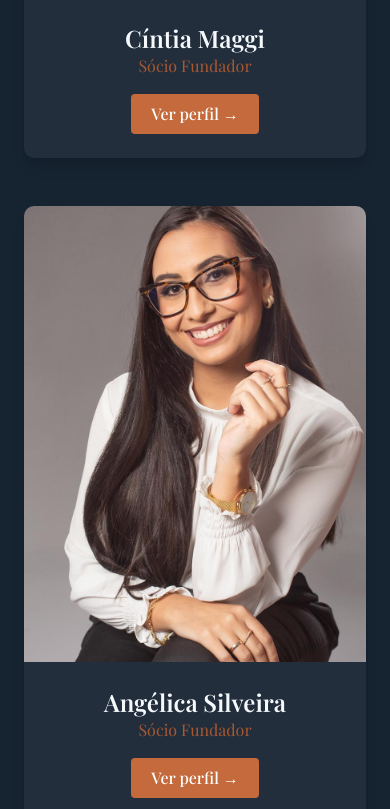
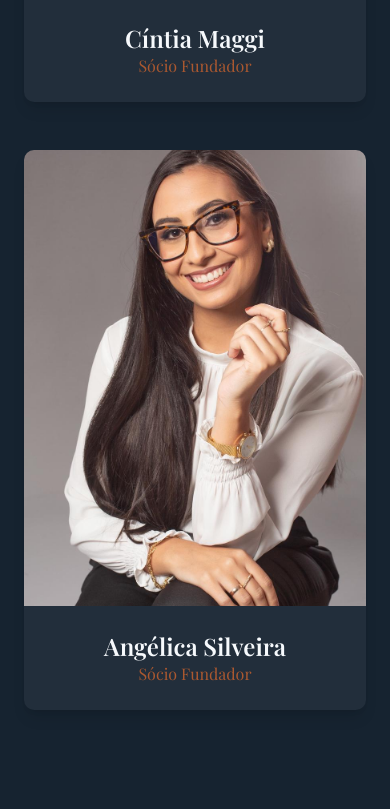
Before and after one commit to FranciscoEvaldt/Site_Maggi-Silveira, a Next.js app: page / in a window 390 px wide. Shown: the part 5515-6324 px from the top of the page. Built offline with nearby package versions, Linux system fonts and the light colour scheme; a web font is replaced by a local one.

Commit message:
update team

```diff
--- a/components/team.tsx
+++ b/components/team.tsx
@@ -54,6 +54,7 @@ export function Team() {
           {team.map((member, index) => (
             <div
               key={index}
+              onClick={() => setSelectedMember(member)}
               className="group relative rounded-xl overflow-hidden shadow-lg cursor-pointer"
             >
               <div className="relative w-full aspect-[3/4] overflow-hidden">
@@ -64,32 +65,21 @@ export function Team() {
                   className="object-cover transition duration-700 group-hover:scale-110"
                 />
 
-                {/* overlay desktop */}
-                <div className="absolute inset-0 bg-black/40 opacity-0 group-hover:opacity-100 transition duration-500 hidden md:flex items-center justify-center">
-                  <button
-                    onClick={() => setSelectedMember(member)}
-                    className="bg-[#C46A3C] text-white px-6 py-2 rounded-md font-medium hover:scale-105 transition"
-                  >
+                {/* overlay */}
+                <div className="absolute inset-0 bg-black/30 opacity-0 group-hover:opacity-100 transition duration-500 flex items-center justify-center">
+                  <span className="bg-[#C46A3C] text-white px-6 py-2 rounded-md font-medium">
                     Ver perfil →
-                  </button>
+                  </span>
                 </div>
               </div>
 
-              {/* TEXTO */}
+              {/* texto */}
               <div className="p-6 text-center bg-primary-foreground/5">
                 <h3 className="text-2xl font-semibold text-primary-foreground">
                   {member.name}
                 </h3>
 
-                <p className="text-accent mb-4">{member.role}</p>
-
-                {/* botão visível no celular */}
-                <button
-                  onClick={() => setSelectedMember(member)}
-                  className="md:hidden bg-[#C46A3C] text-white px-5 py-2 rounded-md font-medium"
-                >
-                  Ver perfil →
-                </button>
+                <p className="text-accent">{member.role}</p>
               </div>
             </div>
           ))}
```
